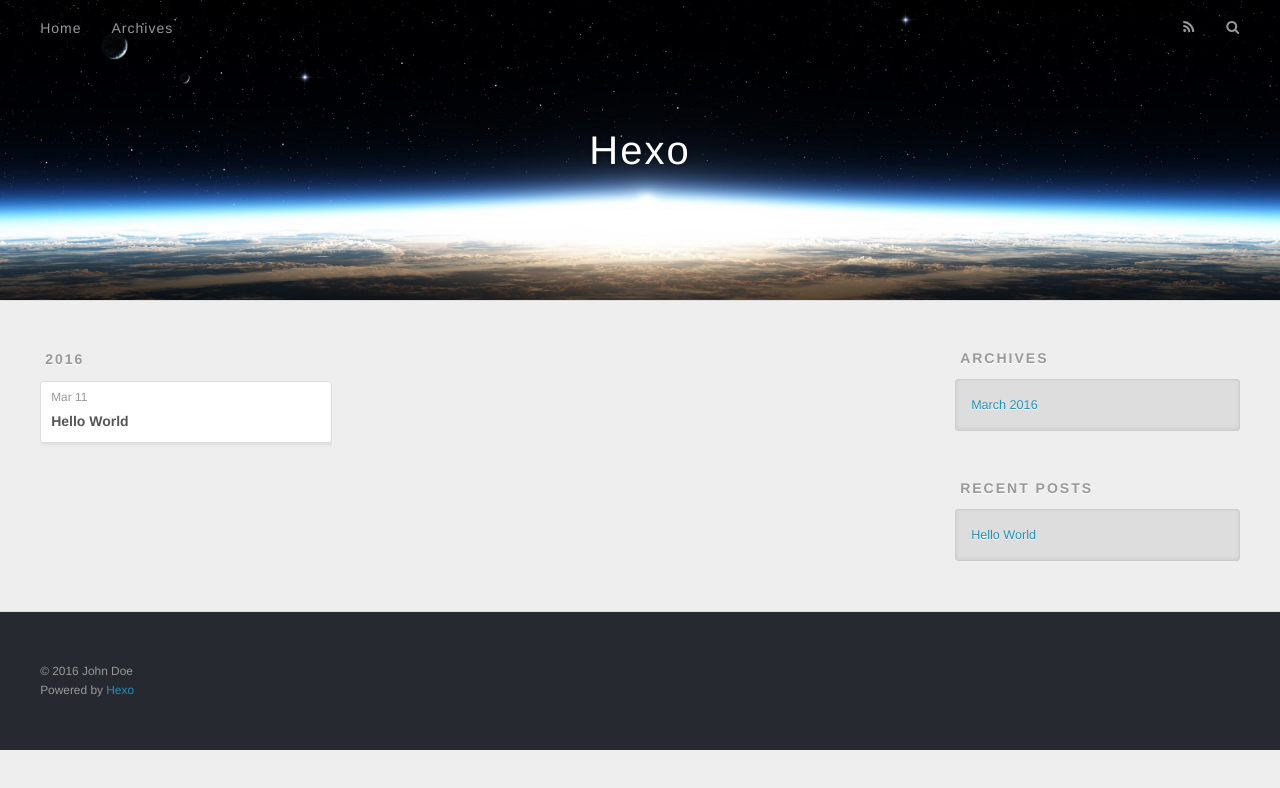
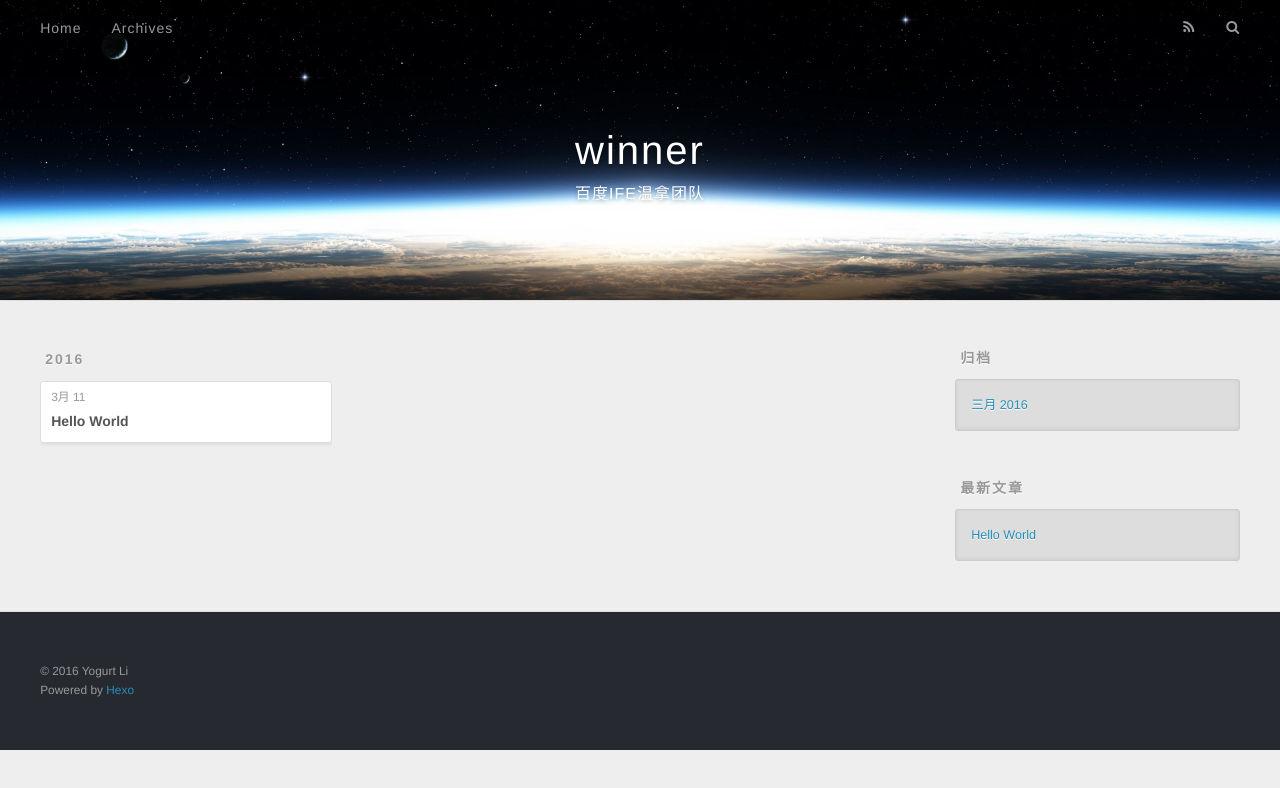
Before and after one commit to winner2016/winner2016.github.io, a plain HTML site: page archives/index.html in a window 1280 px wide. Drawn offline with nearby package versions, Linux system fonts and the light colour scheme.

Commit message:
Site updated: 2016-03-12 00:25:17

```diff
--- a/archives/index.html
+++ b/archives/index.html
@@ -3,19 +3,19 @@
 <head>
   <meta charset="utf-8">
 
-  <title>Archives | Hexo</title>
+  <title>归档 | winner</title>
   <meta name="viewport" content="width=device-width, initial-scale=1, maximum-scale=1">
   <meta name="description">
 <meta property="og:type" content="website">
-<meta property="og:title" content="Hexo">
+<meta property="og:title" content="winner">
 <meta property="og:url" content="http://yoursite.com/archives/index.html">
-<meta property="og:site_name" content="Hexo">
+<meta property="og:site_name" content="winner">
 <meta property="og:description">
 <meta name="twitter:card" content="summary">
-<meta name="twitter:title" content="Hexo">
+<meta name="twitter:title" content="winner">
 <meta name="twitter:description">
 
-    <link rel="alternate" href="/atom.xml" title="Hexo" type="application/atom+xml">
+    <link rel="alternate" href="/atom.xml" title="winner" type="application/atom+xml">
 
 
     <link rel="icon" href="/favicon.png">
@@ -36,8 +36,12 @@
   <div id="header-outer" class="outer">
     <div id="header-title" class="inner">
       <h1 id="logo-wrap">
-        <a href="/" id="logo">Hexo</a>
+        <a href="/" id="logo">winner</a>
       </h1>
+
+        <h2 id="subtitle-wrap">
+          <a href="/" id="subtitle">百度IFE温拿团队</a>
+        </h2>
 
     </div>
     <div id="header-inner" class="inner">
@@ -53,7 +57,7 @@
 
           <a id="nav-rss-link" class="nav-icon" href="/atom.xml" title="RSS Feed"></a>
 
-        <a id="nav-search-btn" class="nav-icon" title="Search"></a>
+        <a id="nav-search-btn" class="nav-icon" title="搜索"></a>
       </nav>
       <div id="search-form-wrap">
         <form action="//google.com/search" method="get" accept-charset="UTF-8" class="search-form"><input type="search" name="q" results="0" class="search-form-input" placeholder="Search"><button type="submit" class="search-form-submit">&#xF002;</button><input type="hidden" name="sitesearch" value="http://yoursite.com"></form>
@@ -79,7 +83,7 @@
   <div class="archive-article-inner">
     <header class="archive-article-header">
       <a href="/2016/03/11/hello-world/" class="archive-article-date">
-  <time datetime="2016-03-11T15:56:53.375Z" itemprop="datePublished">Mar 11</time>
+  <time datetime="2016-03-11T15:56:53.375Z" itemprop="datePublished">3月 11</time>
 </a>
 
 
@@ -110,9 +114,9 @@
 
 
   <div class="widget-wrap">
-    <h3 class="widget-title">Archives</h3>
+    <h3 class="widget-title">归档</h3>
     <div class="widget">
-      <ul class="archive-list"><li class="archive-list-item"><a class="archive-list-link" href="/archives/2016/03/">March 2016</a></li></ul>
+      <ul class="archive-list"><li class="archive-list-item"><a class="archive-list-link" href="/archives/2016/03/">三月 2016</a></li></ul>
     </div>
   </div>
 
@@ -120,7 +124,7 @@
 
 
   <div class="widget-wrap">
-    <h3 class="widget-title">Recent Posts</h3>
+    <h3 class="widget-title">最新文章</h3>
     <div class="widget">
       <ul>
 
@@ -140,7 +144,7 @@
 
   <div class="outer">
     <div id="footer-info" class="inner">
-      &copy; 2016 John Doe<br>
+      &copy; 2016 Yogurt Li<br>
       Powered by <a href="http://hexo.io/" target="_blank">Hexo</a>
     </div>
   </div>
```
Also changed, not shown: 2016/03/11/hello-world/index.html (+14 -10 lines), archives/2016/03/index.html (+16 -12 lines), archives/2016/index.html (+16 -12 lines), index.html (+16 -12 lines).
